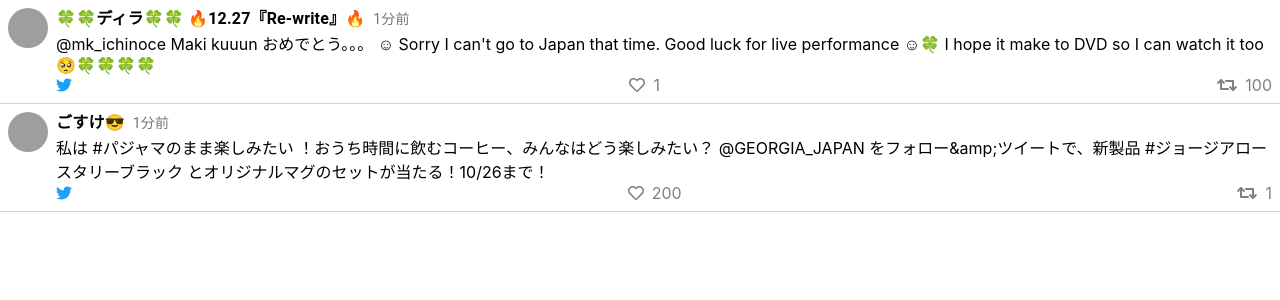
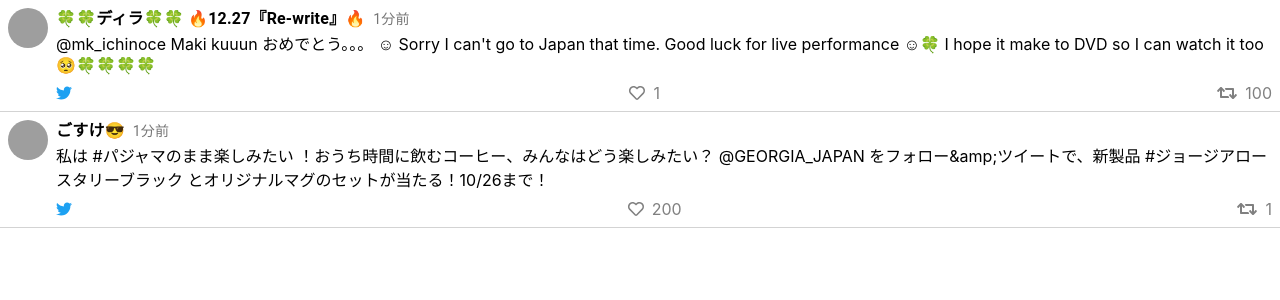
Before and after one commit to cebasypia/let-frontend, a React (Create React App) app: page / in a window 1280 px wide. Shown: the top 300 px of the page. Built offline with nearby package versions, Linux system fonts and the light colour scheme; grey boxes are pictures that could not be loaded.

Commit message:
Add margin-top to .wrapper

```diff
--- a/src/components/molecules/TweetBottom.module.scss
+++ b/src/components/molecules/TweetBottom.module.scss
@@ -1,6 +1,9 @@
+@import 'components/scss/spacing.module.scss';
+
 .wrapper {
   display: flex;
   justify-content: space-between;
+  margin-top: $spacing-1;
 }
 
 .icon {
```
